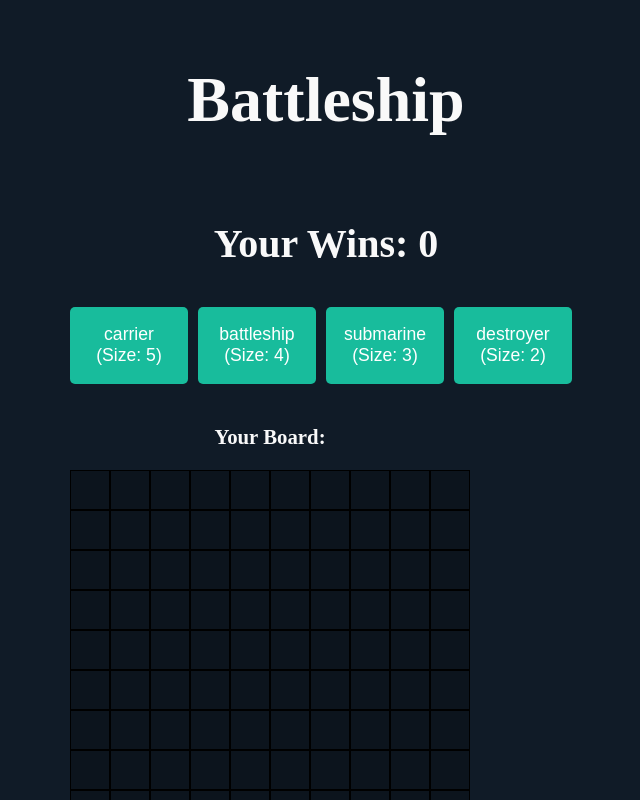
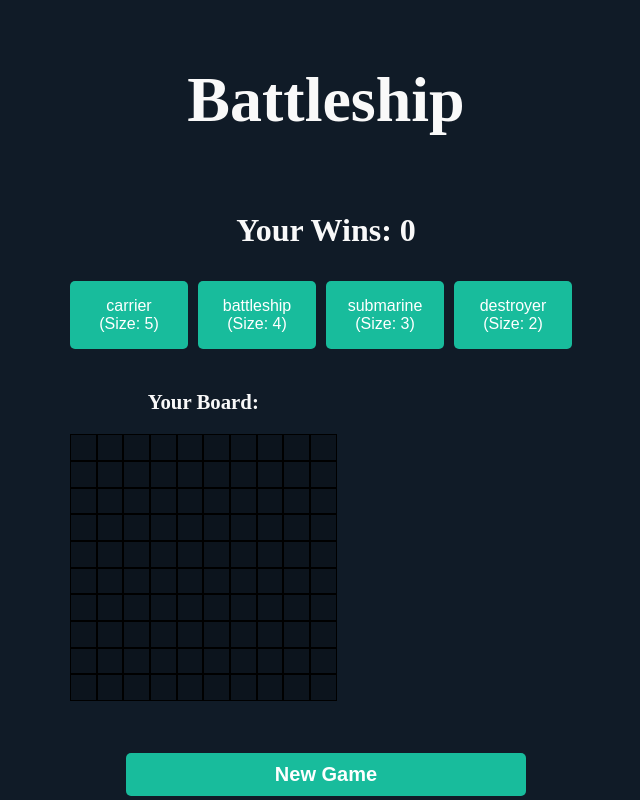
Before and after one commit to EliasBaron/battleship-ui, a React (Vite) app: page / in a window 1280 px wide. Shown: the top 800 px of the page, without its empty margins (314-954 px from the left). Built offline with nearby package versions, Linux system fonts and the light colour scheme.

Commit message:
some styles changes

```diff
--- a/src/App.css
+++ b/src/App.css
@@ -23,7 +23,7 @@ body {
 
 .title {
   text-align: center;
-  font-size: 40px;
+  font-size: 2em;
   font-weight: bold;
   margin-bottom: .5;
   color: #f9f9f9;
@@ -56,7 +56,7 @@ body {
   border-radius: 5px;
   align-self: center;
   padding: .5em;
-  font-size: 1.3em;
+  font-size: 1em;
   cursor: pointer;
 }
 
@@ -85,7 +85,7 @@ body {
   border-radius: 5px;
   cursor: pointer;
   padding: 1em;
-  font-size: 1.1em;
+  font-size: 1em;
   width: 100%;
   margin-right: 1em;
 }
@@ -135,8 +135,8 @@ button.ship.selected {
 }
 
 button.cell {
-  width: 3em;
-  height: 3em;
+  width: 2em;
+  height: 2em;
   border: 0.1em solid black;
   background-color: #0C141D;
   box-sizing: border-box;
@@ -235,4 +235,5 @@ button.cell.miss {
     flex-direction: column;
     align-items: center;
   }
+
 }
```
